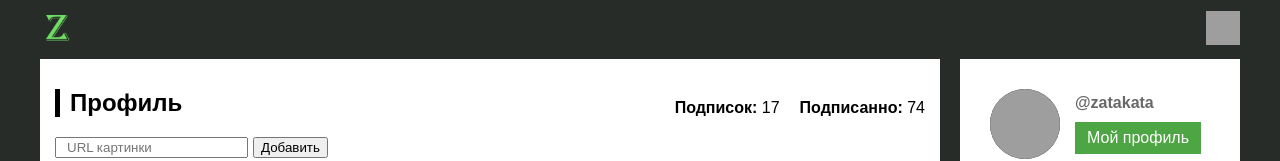
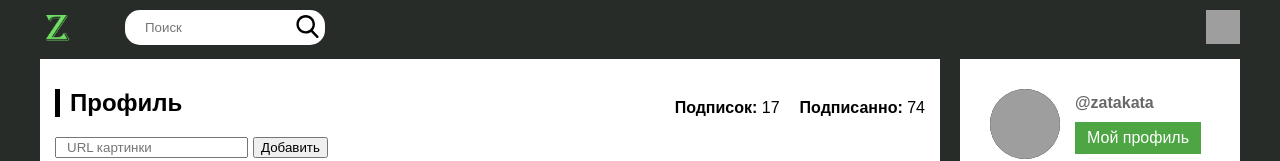
Before and after one commit to Zatakata/Zatagram, a React (Create React App) app: page /Profile in a window 1280 px wide. Shown: the top 161 px of the page. Built offline with nearby package versions, Linux system fonts and the light colour scheme; grey boxes are pictures that could not be loaded.

Commit message:
add search

```diff
--- a/src/components/Header/Header.jsx
+++ b/src/components/Header/Header.jsx
@@ -2,6 +2,7 @@ import React from 'react'
 import s from './Header.module.css'
 import logo from './../../logo.png'
 import {NavLink} from "react-router-dom";
+import Search from './Search/Search'
 
 
 const Aside = () => {
@@ -10,7 +11,7 @@ const Aside = () => {
             <NavLink className={s.logo} to='/Feed'>
                 <img src={logo}/>
             </NavLink>
-
+            <Search/>
             <NavLink to='Settings' className={s.settings}>
                 <img src='https://img.icons8.com/flat_round/64/000000/settings--v4.png'/>
             </NavLink>
--- a/src/components/Header/Header.module.css
+++ b/src/components/Header/Header.module.css
@@ -2,8 +2,7 @@
     width: 100%;
     padding: 10px 0;
     display: flex;
-    justify-content: space-between;
-    align-items: center;
+    align-items: flex-start;
 }
 
 .logo img {
@@ -11,6 +10,7 @@
 }
 
 .settings {
+    margin-left: auto;
     background-color: transparent;
     border: none;
     cursor: pointer;
--- /dev/null
+++ b/src/components/Header/Search/Search.jsx
@@ -0,0 +1,14 @@
+import React from 'react'
+import s from './Search.module.css'
+import searchIcon from './../../../search.svg'
+
+const Search = () => {
+    return (
+        <div className={s.search}>
+            <input className={s.input} type="text" placeholder='Поиск'/>
+            <button className={s.button} ><img src={searchIcon}/></button>
+        </div>
+    )
+}
+
+export default Search;
--- /dev/null
+++ b/src/components/Header/Search/Search.module.css
@@ -0,0 +1,27 @@
+.search {
+    margin-left: 50px;
+    height: 35px;
+    width: 200px;
+    position: relative;
+}
+
+.input {
+    padding: 0 20px;
+    position: absolute;
+    width: 100%;
+    height: 100%;
+    z-index: 1;
+    border-radius: 15px;
+    border: none;
+}
+
+.button {
+    height: 100%;
+    width: 35px;
+    z-index: 2;
+    position: absolute;
+    right: 0;
+    top: 0;
+    background-color: transparent;
+    border: none;
+}
```
Also changed, not shown: src/search.svg (added).
